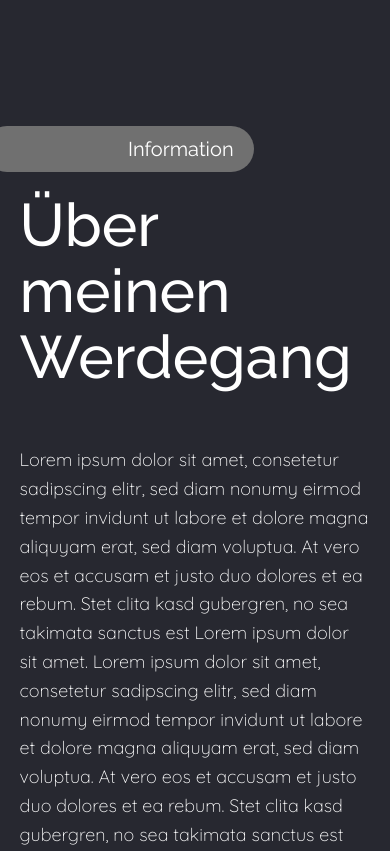
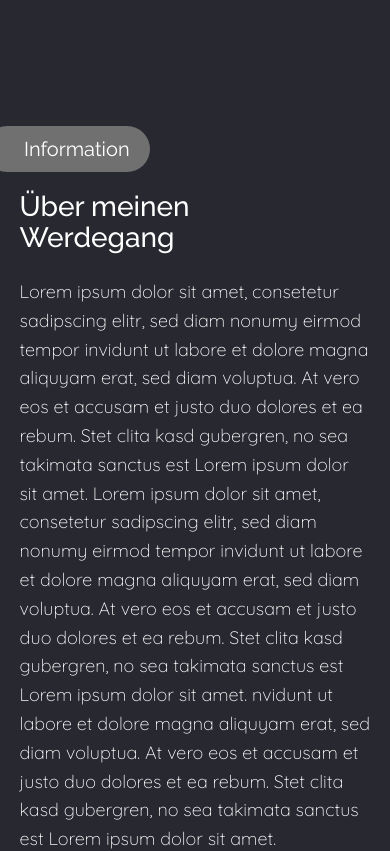
Before and after one commit to JasonSa19/vue-portfolio, a Vue app: page / in a window 390 px wide. Shown: the part 983-1834 px from the top of the page. Built offline with nearby package versions, Linux system fonts and the light colour scheme.

Commit message:
Responsive Change to subline

```diff
--- a/src/components/About.vue
+++ b/src/components/About.vue
@@ -33,9 +33,9 @@ const age = computed(() => {
   <section class="mb-32 xl:mb-96 anim">
     <subLine sublineText="Information" />
     <div class="container">
-      <div class="flex flex-col gap-14 md:flex-row">
+      <div class="flex flex-col gap-6 xl:gap-14 md:flex-row">
         <div class="basis-3/12">
-          <h2 class="text-2xl font-headline leading-headline">
+          <h2 class="text-lg xl:text-2xl font-headline leading-headline">
             Über meinen<br />Werdegang
           </h2>
         </div>
--- a/src/components/modules/subLine.vue
+++ b/src/components/modules/subLine.vue
@@ -6,7 +6,7 @@ const props = defineProps({
 
 <template>
   <div
-    class="inline-flex items-center py-2 pr-5 mb-5 -ml-4 pl-36 rounded-3xl bg-lightgrey"
+    class="inline-flex items-center py-2 pl-10 pr-5 mb-5 -ml-4 xl:pl-36 rounded-3xl bg-lightgrey"
   >
     <span class="text-sm font-headline">{{ sublineText }}</span>
   </div>
```
